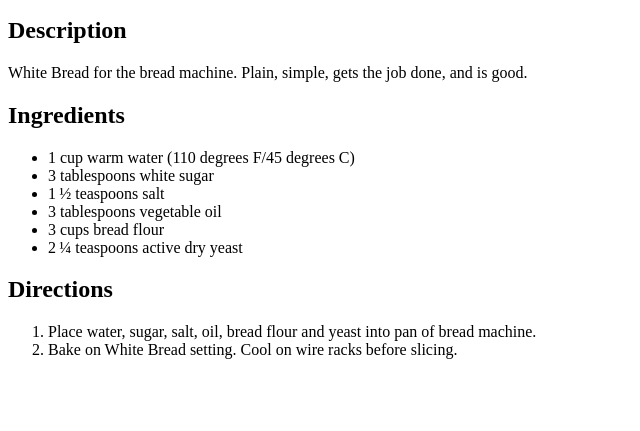
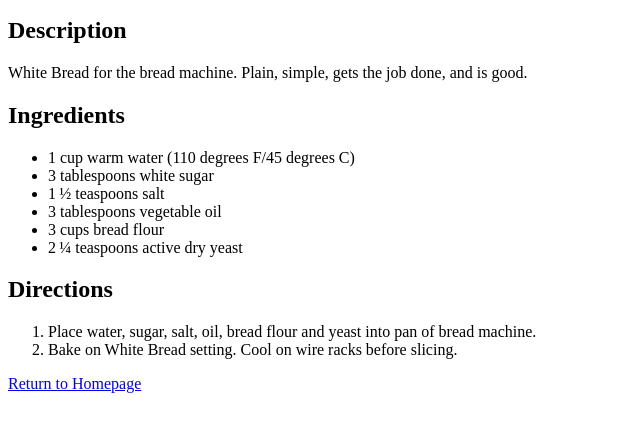
Before and after one commit to CrispyWaves/odin-recipes, a plain HTML site: page recipes/bread.html in a window 1280 px wide. Shown: the part 101-532 px from the top of the page, without its empty margins (0-640 px from the left). Drawn offline with Linux system fonts and the light colour scheme.

Commit message:
Add return link, fix list

```diff
--- a/recipes/bread.html
+++ b/recipes/bread.html
@@ -29,5 +29,8 @@
         <ol>
             <li>Place water, sugar, salt, oil, bread flour and yeast into pan of bread machine.</li>
             <li>Bake on White Bread setting. Cool on wire racks before slicing.</li>
+        </ol>
+
+        <a href="../index.html">Return to Homepage</a>
     </body>
 </html>
```
